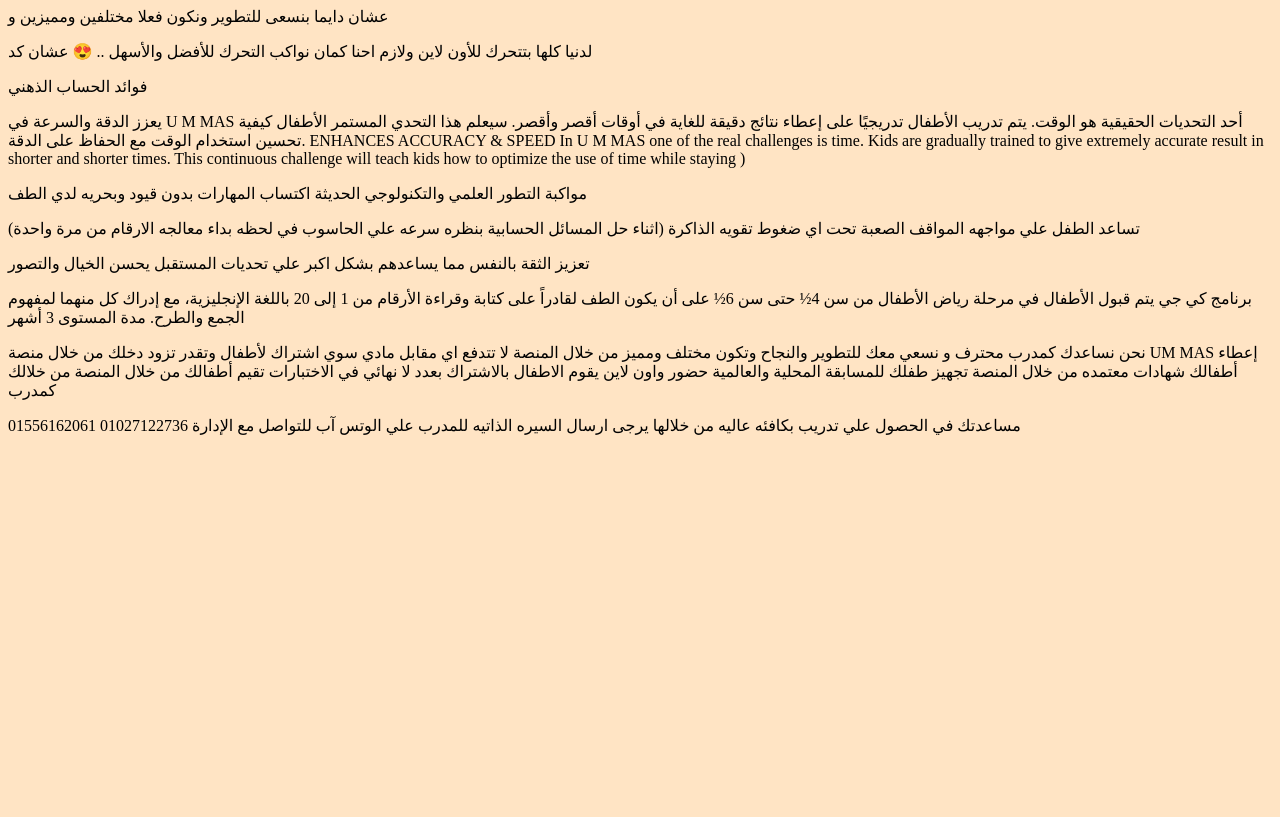
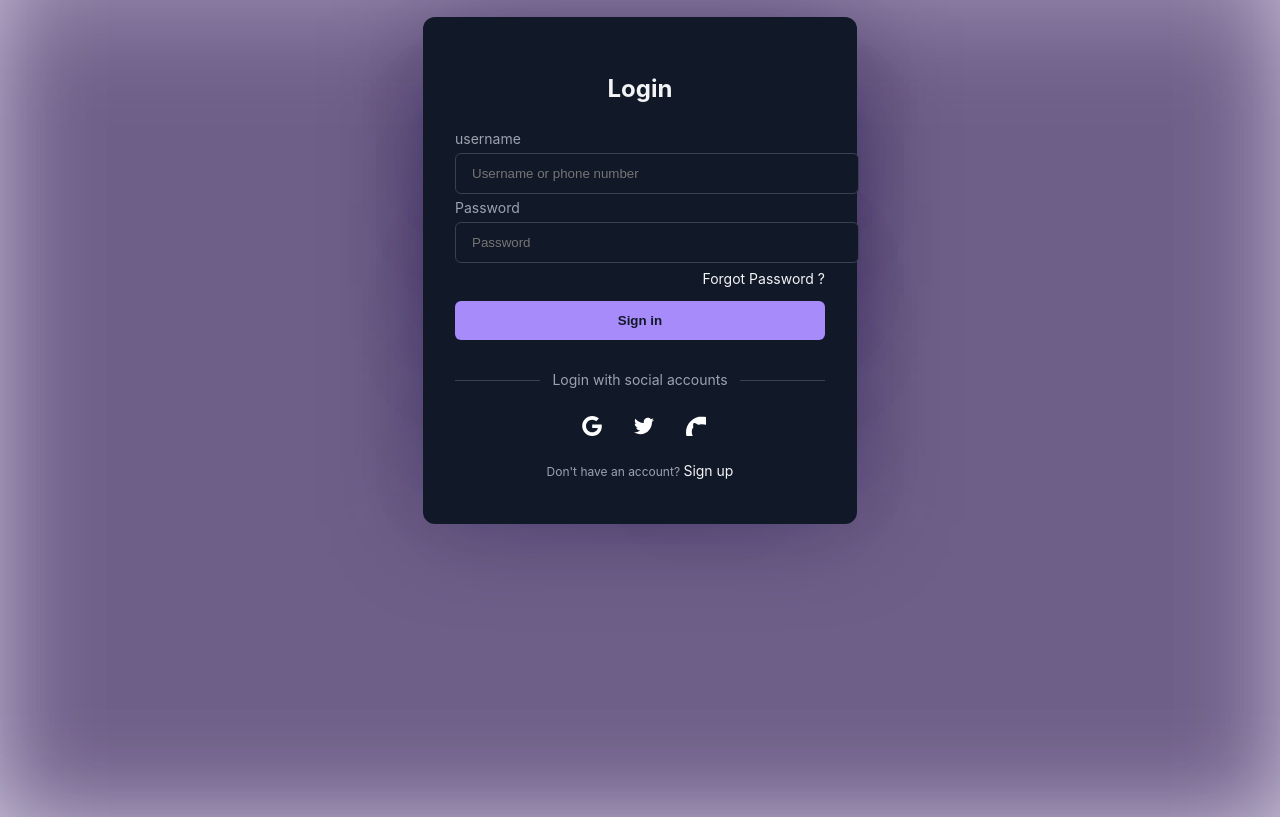
Before and after one commit to b32939424-create/My-first-site, a plain HTML site: page index.html in a window 1280 px wide. Shown: the part 99-916 px from the top of the page. Before the commit the page ends 800 px from the top, so only its background shows below. Drawn offline with Linux system fonts and the light colour scheme.

Commit message:
Add files via upload

```diff
--- a/index.html
+++ b/index.html
@@ -1,57 +1,55 @@
 <!DOCTYPE html>
-<htm1 l lang="en">
-
-<haed>
-<meta charset="utf-8"
-<title>Hi</title
-     <meta name="Keywords" content="html ,Css , php , python ">
-    <meta name="author" content="عبد املك طارق "
-    <meta http-equiv="refresh" content="3">
-
- </haed>
-
+<html lang="فع">
+<head>
+    <meta charset="utf-8">
+    <meta name="author" content="عبدالملك">
+    <meta name="viewport" content="width=device-width, initial-scale=5">
+   <meta name="description" content="This is a sample HTML document">
+    <title>هتموتيني بحسرتي</title>
+    <link rel="stylesheet" href="link to html page.css">
+</head>
 <body>
-
-<style>body{background-color: bisque;}</style>
-
- <h1> UM MAS</h1
-
-<p>عشان دايما بنسعى للتطوير ونكون فعلا مختلفين ومميزين و </p>
- <p>لدنيا كلها بتتحرك للأون لاين ولازم احنا كمان نواكب التحرك للأفضل والأسهل .. 😍 عشان كد  </p>
- <p>فوائد الحساب الذهني</p>
- <p>
-يعزز الدقة والسرعة
-في U M MAS أحد التحديات الحقيقية هو الوقت. يتم تدريب الأطفال تدريجيًا على إعطاء نتائج دقيقة للغاية في أوقات أقصر وأقصر. سيعلم هذا التحدي المستمر الأطفال كيفية تحسين استخدام الوقت مع الحفاظ على الدقة.
-ENHANCES ACCURACY & SPEED
-In U M MAS one of the real challenges is time. Kids are gradually trained to give extremely accurate result in shorter and shorter times. This continuous challenge will teach kids how to optimize the use of time while staying )</p>
-<p>مواكبة التطور العلمي والتكنولوجي الحديثة
-اكتساب المهارات بدون قيود وبحريه لدي الطف</p>
-<p>تساعد الطفل علي مواجهه المواقف الصعبة تحت اي ضغوط
-تقويه الذاكرة (اثناء حل المسائل الحسابية بنظره سرعه علي الحاسوب في لحظه بداء معالجه الارقام من مرة واحدة)</p>
-<p>تعزيز الثقة بالنفس مما يساعدهم بشكل اكبر علي تحديات المستقبل
-يحسن الخيال والتصور</p>
-<p>برنامج كي جي
-
-يتم قبول الأطفال في مرحلة رياض الأطفال من سن 4½ حتى سن 6½ على أن يكون الطف لقادراً على كتابة وقراءة الأرقام من 1 إلى 20 باللغة الإنجليزية، مع إدراك كل منهما لمفهوم الجمع والطرح. مدة المستوى 3 أشهر</p>
-
-<p>نحن نساعدك كمدرب محترف و نسعي معك للتطوير والنجاح وتكون مختلف ومميز
-من خلال المنصة لا تتدفع اي مقابل مادي سوي اشتراك لأطفال وتقدر تزود دخلك من خلال منصة UM MAS
-إعطاء أطفالك شهادات معتمده من خلال المنصة
-تجهيز طفلك للمسابقة المحلية والعالمية حضور واون لاين
-يقوم الاطفال بالاشتراك بعدد لا نهائي في الاختبارات
-تقيم أطفالك من خلال المنصة من خلالك كمدرب</p>
-<p>مساعدتك في الحصول علي تدريب بكافئه عاليه من خلالها
-يرجى ارسال السيره الذاتيه للمدرب علي الوتس آب
-
-للتواصل مع الإدارة
-
-01027122736
-
-01556162061</p>
-
-
-
-
-
-
+<div class="form-container">
+	<p class="title">Login</p>
+	<form class="form">
+		<div class="input-group">
+			<label for="username">username</label>
+			<input class="67" type="text" name="username" id="username" placeholder="Username or phone number">
+		</div>
+		<div class="input-group">
+			<label for="password">Password</label>
+			<input type="password" name="password" id="password" placeholder="Password">
+			<div class="forgot">
+				<a rel="noopener noreferrer" href="#">Forgot Password ?</a>
+			</div>
+		</div>
+		<button class="sign">Sign in</button>
+	</form>
+	<div class="social-message">
+		<div class="line"></div>
+		<p class="message">Login with social accounts</p>
+		<div class="line"></div>
+	</div>
+	<div class="social-icons">
+		<button aria-label="Log in with Google" class="icon">
+			<svg xmlns="http://www.w3.org/2000/svg" viewBox="0 0 32 32" class="w-5 h-5 fill-current">
+				<path d="M16.318 13.714v5.484h9.078c-0.37 2.354-2.745 6.901-9.078 6.901-5.458 0-9.917-4.521-9.917-10.099s4.458-10.099 9.917-10.099c3.109 0 5.193 1.318 6.38 2.464l4.339-4.182c-2.786-2.599-6.396-4.182-10.719-4.182-8.844 0-16 7.151-16 16s7.156 16 16 16c9.234 0 15.365-6.49 15.365-15.635 0-1.052-0.115-1.854-0.255-2.651z"></path>
+			</svg>
+		</button>
+		<button aria-label="Log in with Twitter" class="icon">
+			<svg xmlns="http://www.w3.org/2000/svg" viewBox="0 0 32 32" class="w-5 h-5 fill-current">
+				<path d="M31.937 6.093c-1.177 0.516-2.437 0.871-3.765 1.032 1.355-0.813 2.391-2.099 2.885-3.631-1.271 0.74-2.677 1.276-4.172 1.579-1.192-1.276-2.896-2.079-4.787-2.079-3.625 0-6.563 2.937-6.563 6.557 0 0.521 0.063 1.021 0.172 1.495-5.453-0.255-10.287-2.875-13.52-6.833-0.568 0.964-0.891 2.084-0.891 3.303 0 2.281 1.161 4.281 2.916 5.457-1.073-0.031-2.083-0.328-2.968-0.817v0.079c0 3.181 2.26 5.833 5.26 6.437-0.547 0.145-1.131 0.229-1.724 0.229-0.421 0-0.823-0.041-1.224-0.115 0.844 2.604 3.26 4.5 6.14 4.557-2.239 1.755-5.077 2.801-8.135 2.801-0.521 0-1.041-0.025-1.563-0.088 2.917 1.86 6.36 2.948 10.079 2.948 12.067 0 18.661-9.995 18.661-18.651 0-0.276 0-0.557-0.021-0.839 1.287-0.917 2.401-2.079 3.281-3.396z"></path>
+			</svg>
+		</button>
+		<button aria-label="Log in with GitHub" class="icon">
+			<svg xmlns="http://www.w3.org/2000/svg" انا ااساس والباقي شنط بكياس"0 0 32 32" class="w-5 h-5 fill-current">
+				<path d="M16 0.396c-8.839 0-16 7.167-16 16 0 7.073 4.584 13.068 10.937 15.183 0.803 0.151 1.093-0.344 1.093-0.772 0-0.38-0.009-1.385-0.015-2.719-4.453 0.964-5.391-2.151-5.391-2.151-0.729-1.844-1.781-2.339-1.781-2.339-1.448-0.989 0.115-0.968 0.115-0.968 1.604 0.109 2.448 1.645 2.448 1.645 1.427 2.448 3.744 1.74 4.661 1.328 0.14-1.031 0.557-1.74 1.011-2.135-3.552-0.401-7.287-1.776-7.287-7.907 0-1.751 0.62-3.177 1.645-4.297-0.177-0.401-0.719-2.031 0.141-4.235 0 0 1.339-0.427 4.4 1.641 1.281-0.355 2.641-0.532 4-0.541 1.36 0.009 2.719 0.187 4 0.541 3.043-2.068 4.381-1.641 4.381-1.641 0.859 2.204 0.317 3.833 0.161 4.235 1.015 1.12 1.635 2.547 1.635 4.297 0 6.145-3.74 7.5-7.296 7.891 0.556 0.479 1.077 1.464 1.077 2.959 0 2.14-0.020 3.864-0.020 4.385 0 0.416 0.28 0.916 1.104 0.755 6.4-2.093 10.979-8.093 10.979-15.156 0-8.833-7.161-16-16-16z"></path>
+			</svg>
+		</button>
+	</div>
+	<p class="signup">Don't have an account?
+		<a rel="noopener noreferrer" href="#" class="">Sign up</a>
+	</p>
+</div>
 </body>
+</html>
--- /dev/null
+++ b/link to html page.css
@@ -0,0 +1,297 @@
+
+
+
+
+
+
+
+
+
+
+
+
+
+
+
+
+
+
+
+
+
+.form-container {
+  margin: auto;
+  margin-top: 116px;
+  margin-right: auto;
+  width: 370px;
+  border-radius: 12px;
+  background-color: rgba(17, 24, 39, 1);
+  padding: 2rem;
+  color: rgba(243, 244, 246, 1);
+}
+
+.title {
+  text-align: center;
+  font-size: 1.5rem;
+  line-height: 2rem;
+  font-weight: 700;
+}
+
+.form {
+  margin-top: 1.5rem;
+}
+
+.input-group {
+  margin-top: 0.25rem;
+  font-size: 0.875rem;
+  line-height: 1.25rem;
+}
+
+.input-group label {
+  display: block;
+  color: rgba(156, 163, 175, 1);
+  margin-bottom: 4px;
+}
+
+.input-group input {
+  width: 100%;
+  border-radius: 0.375rem;
+  border: 1px solid rgba(55, 65, 81, 1);
+  outline: 0;
+  background-color: rgba(17, 24, 39, 1);
+  padding: 0.75rem 1rem;
+  color: rgba(243, 244, 246, 1);
+}
+
+.input-group input:focus {
+  border-color: rgba(167, 139, 250);
+}
+
+.forgot {
+  display: flex;
+  justify-content: flex-end;
+  font-size: 0.75rem;
+  line-height: 1rem;
+  color: rgba(156, 163, 175,1);
+  margin: 8px 0 14px 0;
+}
+
+.forgot a,.signup a {
+  color: rgba(243, 244, 246, 1);
+  text-decoration: none;
+  font-size: 14px;
+}
+
+.forgot a:hover, .signup a:hover {
+  text-decoration: underline rgba(167, 139, 250, 1);
+}
+
+.sign {
+  display: block;
+  width: 100%;
+  background-color: rgba(167, 139, 250, 1);
+  padding: 0.75rem;
+  text-align: center;
+  color: rgba(17, 24, 39, 1);
+  border: none;
+  border-radius: 0.375rem;
+  font-weight: 600;
+}
+
+.social-message {
+  display: flex;
+  align-items: center;
+  padding-top: 1rem;
+}
+
+.line {
+  height: 1px;
+  flex: 1 1 0%;
+  background-color: rgba(55, 65, 81, 1);
+}
+
+.social-message .message {
+  padding-left: 0.75rem;
+  padding-right: 0.75rem;
+  font-size: 0.875rem;
+  line-height: 1.25rem;
+  color: rgba(156, 163, 175, 1);
+}
+
+.social-icons {
+  display: flex;
+  justify-content: center;
+}
+
+.social-icons .icon {
+  border-radius: 0.125rem;
+  padding: 0.75rem;
+  border: none;
+  background-color: transparent;
+  margin-left: 8px;
+}
+
+.social-icons .icon svg {
+  height: 1.25rem;
+  width: 1.25rem;
+  fill: #fff;
+}
+
+.signup {
+  text-align: center;
+  font-size: 0.75rem;
+  line-height: 1rem;
+  color: rgba(156, 163, 175, 1);
+}
+* {
+    position: relative;
+}
+
+
+.class {
+    margin: -21px 7px 0px 0px;
+    padding: 0;
+    height: 100%;
+    display: flex;
+    justify-content:last baseline;   /* تمركز أفقي */
+    align-items:last baseline;       /* تمركز رأسي */
+    flex-direction: column;    /* ترتيب العناصر من فوق لأسفل */
+}
+
+/* نخلي الكونتينر بتاع الزرار ياخد حجم الزرار نفسه بس */
+.button-container {
+  width: fit-content;
+  margin-top: 20px;      /* مسافة من فوق */
+  margin-left: auto;     /* تزقه لليمين */
+  margin-right: 20px;    /* مسافة من اليمين */
+}
+
+/* الزرار نفسه */
+.button {
+  all: unset;
+  cursor: pointer;
+  position: relative;
+  padding: 0.7em 1.9em;   /* كبرنا شوية */
+  border-radius: 999px;
+  background: linear-gradient(180deg, #f5f5f5, #e3e3e3);
+  box-shadow:
+    0 0.14em 0.35em rgba(0, 0, 0, 0.25),
+    inset 0 0.07em 0.07em rgba(255, 255, 255, 0.8);
+  transition: transform 150ms ease, box-shadow 150ms ease;
+}
+
+.button:hover {
+  transform: translateY(-1px);
+  box-shadow:
+    0 0.2em 0.4em rgba(0, 0, 0, 0.3),
+    inset 0 0.07em 0.07em rgba(255, 255, 255, 0.85);
+}
+
+.button:active {
+  transform: translateY(1px);
+  box-shadow:
+    0 0.1em 0.2em rgba(0, 0, 0, 0.3),
+    inset 0 0.08em 0.08em rgba(0, 0, 0, 0.15);
+}
+
+.button span {
+  font-size: 1rem;       /* أكبر سنّة من قبل */
+  font-weight: 500;
+  color: #333;
+  letter-spacing: -0.04em;
+}
+.خره {
+  color: rgb(109, 0,255 );
+}
+*::before {
+    content: "";
+    position: absolute;
+    inset: 0;
+    background: rgba(22, 1, 59, 0.3); /* بنفسجي شفاف */
+    filter: blur(49px);
+    z-index: -1;
+}
+
+.saif{
+    margin: 10px 1414px 0px 0px;
+    padding: 0;
+    height: 100%;
+    display: flex;
+    justify-content:last baseline;   /* تمركز أفقي */
+    align-items:last baseline;       /* تمركز رأسي */
+    flex-direction: column;    /* ترتيب العناصر من فوق لأسفل */
+}
+body {
+  margin: 0;
+  padding: 0;
+  min-height: 100vh;
+  font-family: "Inter", sans-serif;
+  background: #cfc5de;
+}
+
+/* نخلي الكونتينر بتاع الزرار ياخد حجم الزرار نفسه بس */
+.button-container {
+  width: fit-content;
+  margin-top: 20px;      /* مسافة من فوق */
+  margin-left: auto;     /* تزقه لليمين */
+  margin-right: 20px;    /* مسافة من اليمين */
+}
+
+/* الزرار نفسه */
+.button {
+  all: unset;
+  cursor: pointer;
+  position: relative;
+  padding: 0.7em 1.9em;   /* كبرنا شوية */
+  border-radius: 999px;
+  background: linear-gradient(180deg, #f5f5f5, #e3e3e3);
+  box-shadow:
+    0 0.14em 0.35em rgba(0, 0, 0, 0.25),
+    inset 0 0.07em 0.07em rgba(255, 255, 255, 0.8);
+  transition: transform 150ms ease, box-shadow 150ms ease;
+}
+
+.button:hover {
+  transform: translateY(-1px);
+  box-shadow:
+    0 0.2em 0.4em rgba(0, 0, 0, 0.3),
+    inset 0 0.07em 0.07em rgba(255, 255, 255, 0.85);
+}
+
+.button:active {
+  transform: translateY(1px);
+  box-shadow:
+    0 0.1em 0.2em rgba(0, 0, 0, 0.3),
+    inset 0 0.08em 0.08em rgba(0, 0, 0, 0.15);
+}
+
+.button span {
+  font-size: 1rem;       /* أكبر سنّة من قبل */
+  font-weight: 500;
+  color: #333;
+  letter-spacing: -0.04em;
+}
+.خره {
+  color: rgb(109, 0,255 );
+}
+::-webkit-scrollbar {
+    width: 5px;
+}
+
+::-webkit-scrollbar-track {
+    background: rgb(0, 0, 0);
+}
+
+
+::-webkit-scrollbar-thumb {
+    background: #ffffff;
+    border: 2px solid rgba(255, 255, 255, 0.1);
+}
+
+
+::-webkit-scrollbar-thumb:hover {
+    background: #ffffff;
+}
+html {
+    scroll-behavior: smooth;
+}
```
